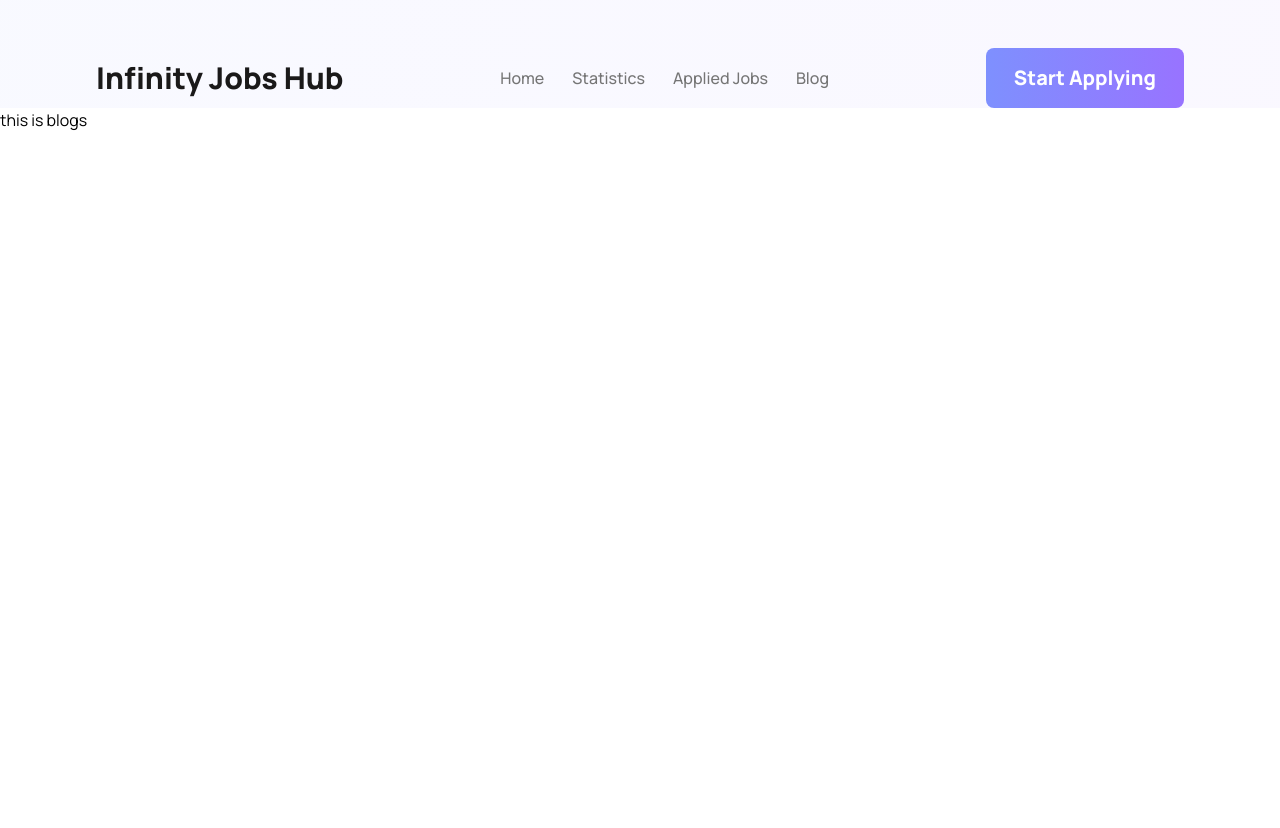
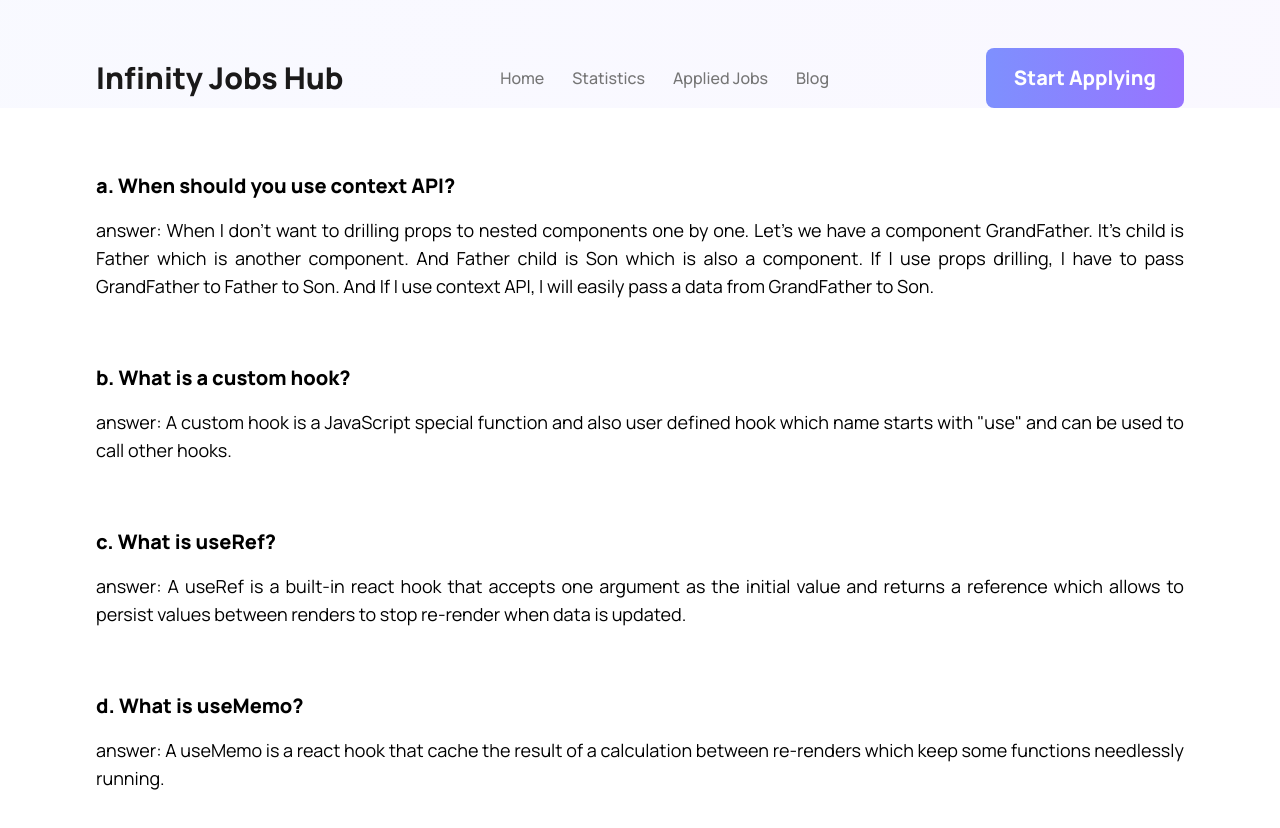
Before and after one commit to showvike/infinity-jobs-hub, a React (Vite) app: page /blog in a window 1280 px wide. Shown: the top 828 px of the page. Before the commit the page ends 800 px from the top, so only its background shows below. Built offline with nearby package versions, Linux system fonts and the light colour scheme.

Commit message:
blog done

```diff
--- a/src/components/Blog/Blog.jsx
+++ b/src/components/Blog/Blog.jsx
@@ -3,7 +3,43 @@ import React from "react";
 const Blog = () => {
   return (
     <div>
-      <h2>this is blogs</h2>
+      <div className="mx-24 mt-16 text-justify">
+        <h2 className="font-black text-xl mb-4">
+          a. When should you use context API?
+        </h2>
+        <p className="text-lg">
+          answer: When I don't want to drilling props to nested components one
+          by one. Let's we have a component GrandFather. It's child is Father
+          which is another component. And Father child is Son which is also a
+          component. If I use props drilling, I have to pass GrandFather to
+          Father to Son. And If I use context API, I will easily pass a data
+          from GrandFather to Son.
+        </p>
+      </div>
+      <div className="mx-24 mt-16 text-justify">
+        <h2 className="font-black text-xl mb-4">b. What is a custom hook?</h2>
+        <p className="text-lg">
+          answer: A custom hook is a JavaScript special function and also user
+          defined hook which name starts with "use" and can be used to call
+          other hooks.
+        </p>
+      </div>
+      <div className="mx-24 mt-16 text-justify">
+        <h2 className="font-black text-xl mb-4">c. What is useRef?</h2>
+        <p className="text-lg">
+          answer: A useRef is a built-in react hook that accepts one argument as
+          the initial value and returns a reference which allows to persist
+          values between renders to stop re-render when data is updated.
+        </p>
+      </div>
+      <div className="mx-24 mt-16 text-justify">
+        <h2 className="font-black text-xl mb-4">d. What is useMemo?</h2>
+        <p className="text-lg">
+          answer: A useMemo is a react hook that cache the result of a
+          calculation between re-renders which keep some functions needlessly
+          running.
+        </p>
+      </div>
     </div>
   );
 };
```
